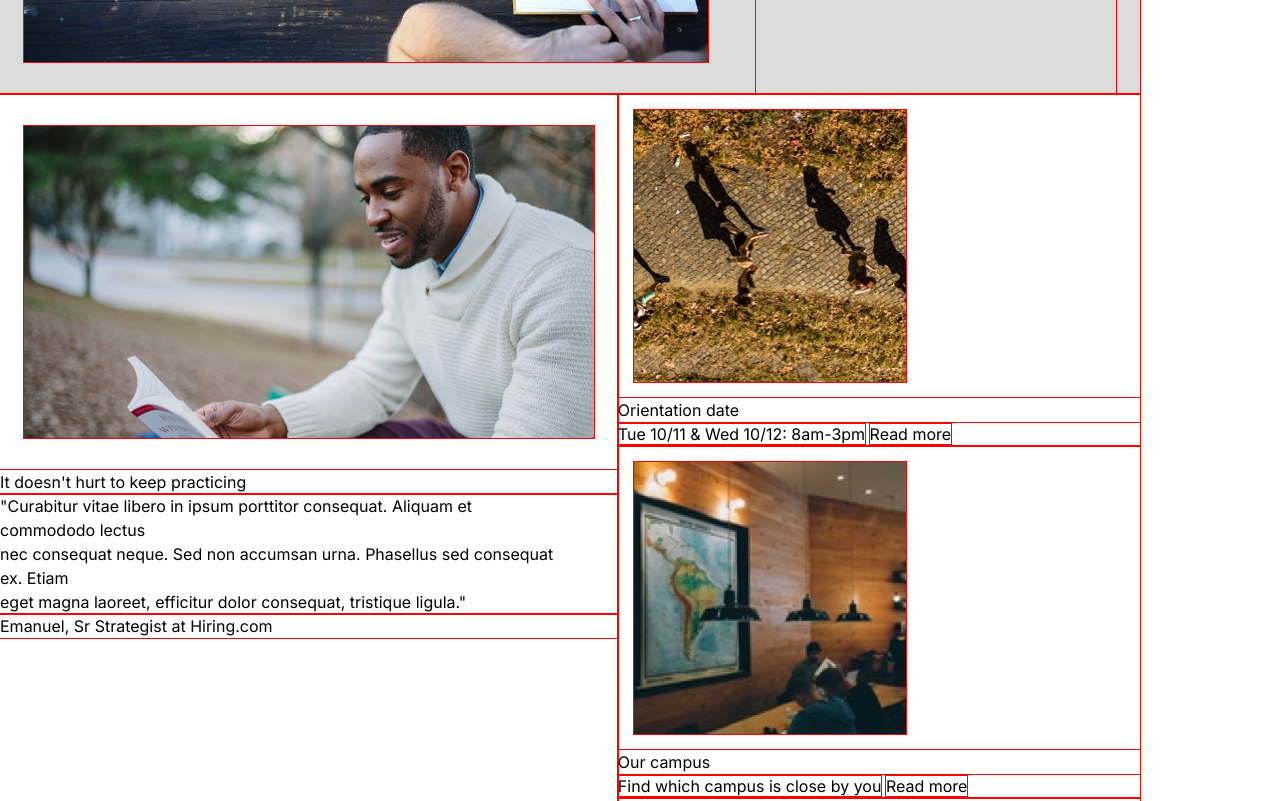
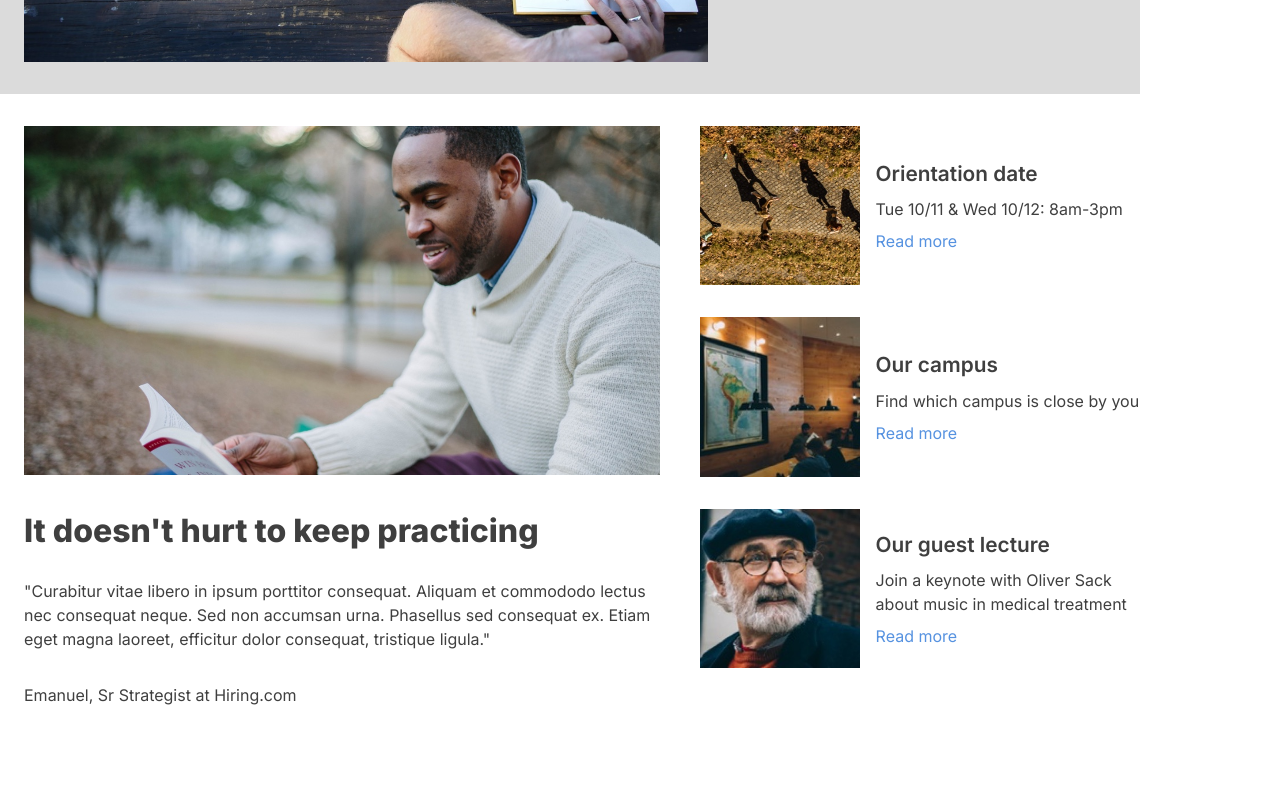
Before and after one commit to pokayokee/35-pakkad-colmar, a plain HTML site: page index.html in a window 1280 px wide. Shown: the part 540-1341 px from the top of the page. After the commit the page ends 1279 px from the top, so only its background shows below. Drawn offline with nearby package versions, Linux system fonts and the light colour scheme.

Commit message:
updated style infromation section in style.css

```diff
--- a/index.html
+++ b/index.html
@@ -52,26 +52,26 @@
         <div class="info__more">
           <article>
             <img src="images/information-orientation.jpg" alt="" class="m-4">
-            <div>
+            <div class="info__more-text">
               <h2>Orientation date</h2>
               <span>Tue 10/11 & Wed 10/12: 8am-3pm</span>
-              <span>Read more</span>
+              <a href="#">Read more</a>
             </div>
           </article>
           <article>
             <img src="images/information-campus.jpg" alt="" class="m-4">
-            <div>
+            <div class="info__more-text">
               <h2>Our campus</h2>
               <span>Find which campus is close by you</span>
-              <span>Read more</span>
+              <a href="#">Read more</a>
             </div>
           </article>
           <article>
             <img src="images/information-guest-lecture.jpg" alt="" class="m-4">
-            <div>
+            <div class="info__more-text">
               <h2>Our guest lecture</h2>
               <span>Join a keynote with Oliver Sack about music in medical treatment</span>
-              <span>Read more</span>
+              <a href="#">Read more</a>
             </div>
           </article>
         </div>
--- a/style.css
+++ b/style.css
@@ -42,9 +42,9 @@ h6 {
 	text-wrap: balance;
 }
 
-* {
+/* * {
 	outline: red solid 1px;
-}
+} */
 
 /* root */
 
@@ -52,6 +52,8 @@ h6 {
   --clr-bg-gray: rgb(219, 219, 219);
   --clr-text-gray: rgb(63, 63, 63);
   --clr-text-white: rgb(255, 255, 255);
+  --clr-text-blue: rgb(86, 146, 224);
+
 
 }
 
@@ -69,6 +71,7 @@ h6 {
 
 body {
   font-family: "Inter", serif;
+  color: var(--clr-text-gray);
   max-width: 1140px;
   margin: 0 auto;
 
@@ -105,7 +108,7 @@ nav {
 .hero {
   display: flex;
   background-color: var(--clr-bg-gray);
-  color: var(--clr-text-gray);
+
 }
 
 .hero img {
@@ -161,12 +164,74 @@ button {
 
 }
 
-.info__main h2,p,span {
+.info__main h2 {
+  margin-bottom: 1.5rem;
+  margin-left: 1.5rem;
+  margin-right: 1.5rem;
+  font-size: 2rem;
+  font-weight: 800;
 
+}
+
+.info__main p {
+  margin-bottom: 2rem;
+  margin-left: 1.5rem;
+  margin-right: 1.5rem;
+
+}
+
+.info__main span {
+  margin-bottom: 2rem;
+  margin-left: 1.5rem;
+  margin-right: 1.5rem;
+
+}
+
+article {
+  display: flex;
+  transition: all 0.3s ease;
+
+}
+
+article:hover {
+  background-color: var(--clr-bg-gray);
+  cursor: pointer;
 
 }
 
 .info__more {
   display: flex;
   flex-direction: column;
+  padding-top: 1rem;
+  width: 40%;
+
 }
+
+.info__more img {
+  width: 35%;
+
+}
+
+.info__more-text {
+  display: flex;
+  flex-direction: column;
+  justify-content: center;
+  width: 65%;
+
+}
+
+.info__more-text h2 {
+  font-size: 1.3rem;
+  font-weight: 600;
+
+}
+
+.info__more-text span {
+  font-size: 1rem;
+  margin: 0.5rem 0;
+}
+
+.info__more-text a {
+  color: var(--clr-text-blue);
+
+}
```
